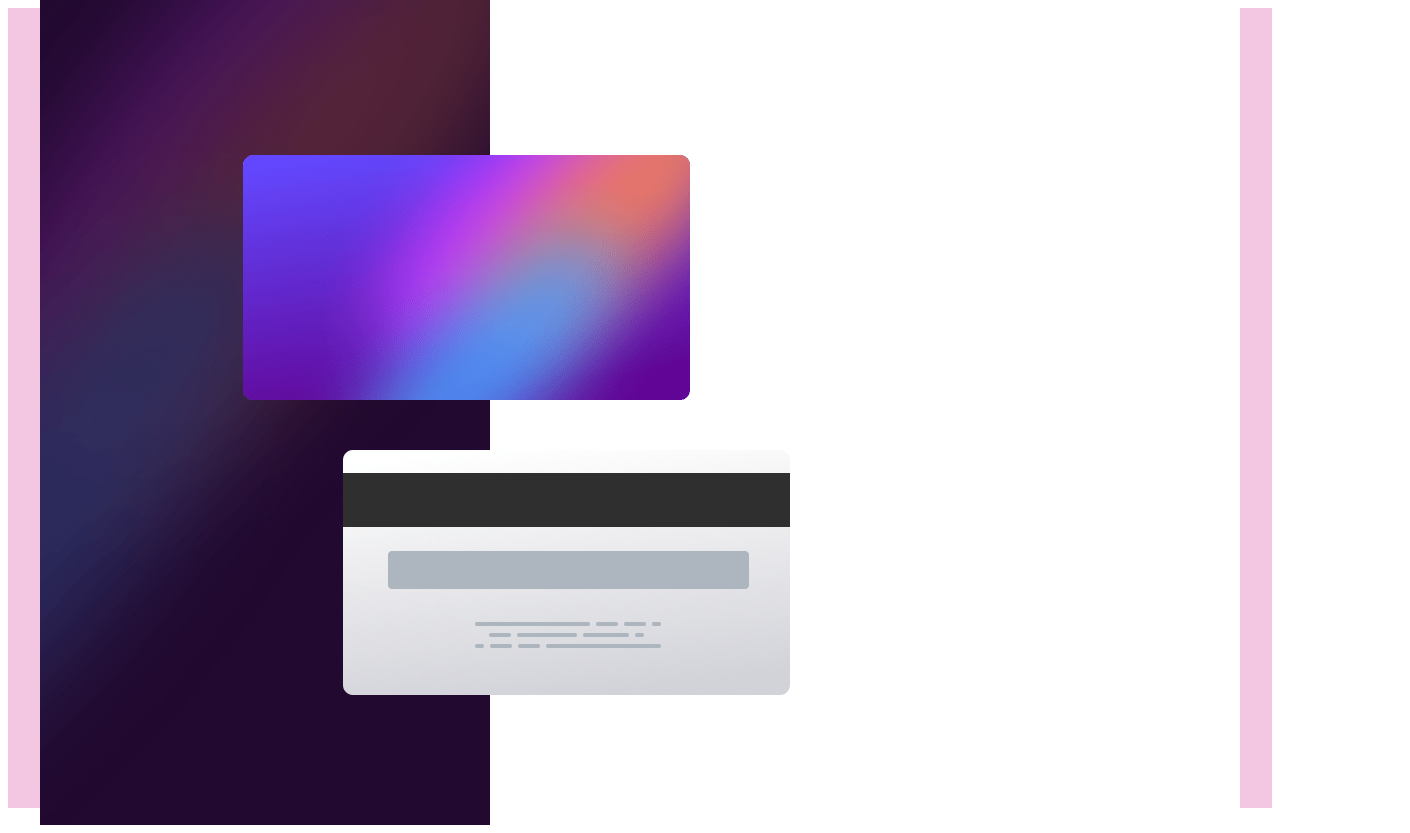
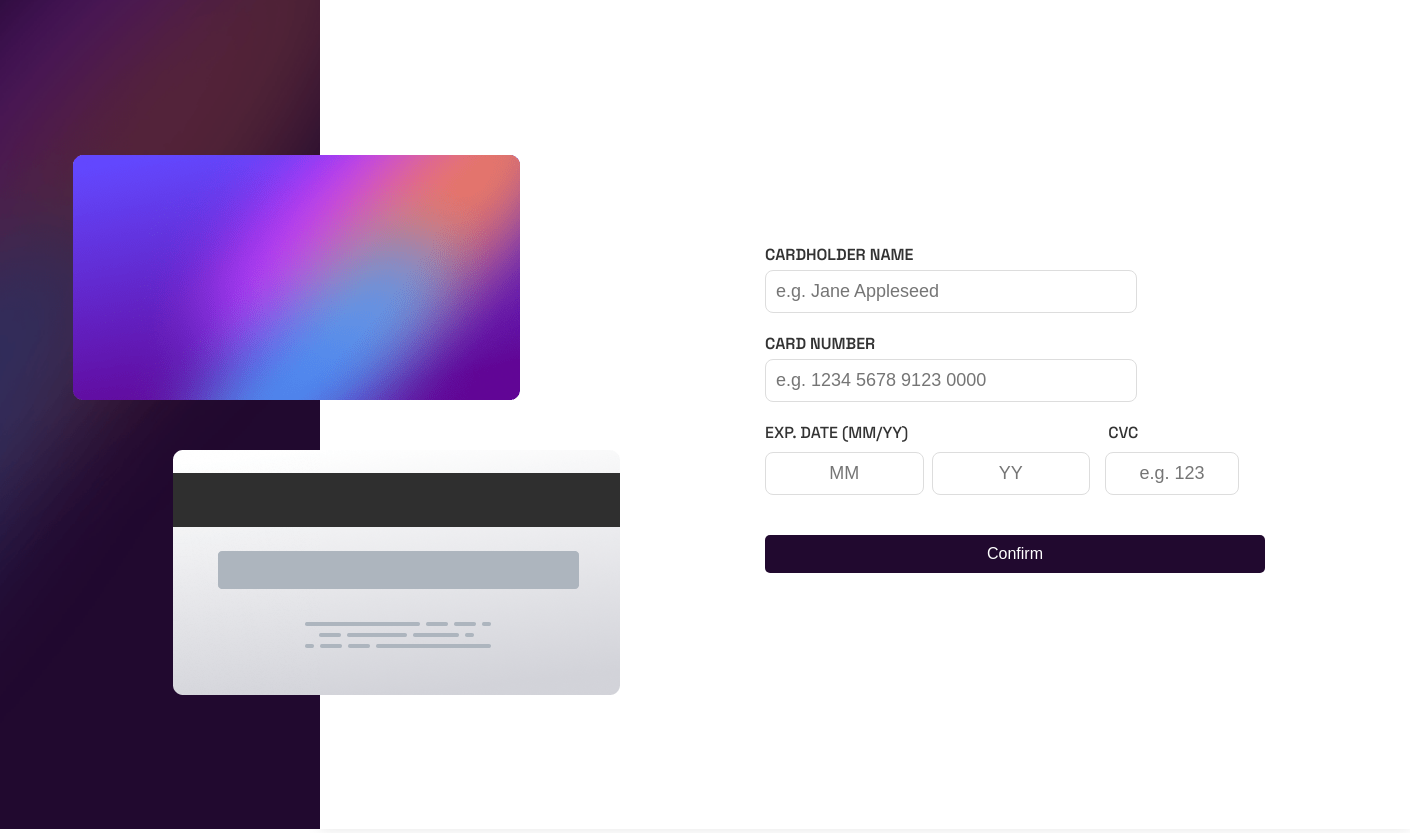
Before and after one commit to K1llaC0de/interactive-card-form, an Angular app: page / in a window 1280 px wide. Shown: the whole page, 1410 px wide, since content can reach past the window. Built offline with nearby package versions, Linux system fonts and the light colour scheme.

Commit message:
added form, fixed style

```diff
--- a/src/app/card/card.component.html
+++ b/src/app/card/card.component.html
@@ -2,11 +2,38 @@
   <div class="panel">
     <div class="panel panel-white">
       <div class="left-panel">
-        <img src="/bg-main-desktop.png" width="450px" />
+        <img src="/bg-main-desktop.png" width="450px" height="100%" />
         <img src="/cardBack.png" class="card-back" />
         <img src="/cardFront.png" class="card-front" />
       </div>
-      <div class="image-overlay"></div>
+      <div class="right-section">
+        <form class="card-form">
+          <div class="form-group">
+            <label for="cardholder-name">CARDHOLDER NAME</label>
+            <input type="text" id="cardholder-name" placeholder="e.g. Jane Appleseed">
+          </div>
+          <div class="form-group">
+            <label for="card-number">CARD NUMBER</label>
+            <input type="text" id="card-number" placeholder="e.g. 1234 5678 9123 0000">
+          </div>
+          <div class="form-group small-inputs">
+            <div class="exp-cvc-header">
+              <label for="exp-date">EXP. DATE (MM/YY)</label>
+              <label for="cvc" class="cvc-label">CVC</label>
+            </div>
+            <div class="exp-cvc-row">
+              <div class="exp-date">
+                <input type="text" placeholder="MM" class="input-mm">
+                <input type="text" placeholder="YY" class="input-yy">
+              </div>
+              <div class="cvc">
+                <input type="text" placeholder="e.g. 123" class="input-cvc">
+              </div>
+            </div>
+          </div>
+          <button type="submit" class="confirm-btn">Confirm</button>
+        </form>
+      </div>
     </div>
   </div>
 </div>
--- a/src/app/card/card.component.scss
+++ b/src/app/card/card.component.scss
@@ -66,8 +66,113 @@
 
   .panel-white {
     height: 100%;
-    width: 1200px;
+    width: 1540px;
     background-color: white;
     margin-left: 0;
   }
+
+  .right-section {
+    width: 60%;
+    padding-left: 300px;
+    background-color: white;
+    display: flex;
+    justify-content: center;
+    align-items: center;
+    box-shadow: 0 0 15px rgba(0, 0, 0, 0.1);
+  }
+
+  /* Formulario */
+  .card-form {
+    width: 500px;
+  }
+
+  .form-group {
+    margin-bottom: 20px;
+  }
+
+  .form-group label {
+    font-family: "SpaceGrotesk";
+    font-style: normal;
+    font-weight: 600;
+    color: #333;
+    margin-bottom: 5px;
+    display: block;
+  }
+
+  .form-group input {
+    width: 70%;
+    padding: 10px;
+    border: 1px solid #ddd;
+    border-radius: 8px;
+    font-size: 18px;
+  }
+
+  .small-inputs {
+    display: flex;
+    flex-direction: column;
+    gap: 5px;
+  }
+
+  .exp-cvc-header {
+    display: flex;
+    justify-content: flex-start;
+    gap: 200px;
+  }
+
+  .exp-cvc-header label {
+    font-family: 'SpaceGrotesk', sans-serif;
+    font-weight: 500;
+    margin-bottom: 4px;
+  }
+
+  .exp-cvc-row {
+    display: flex;
+    gap: 15px;
+  }
+
+  .exp-date {
+    display: flex;
+    gap: 8px;
+  }
+
+  .input-mm,
+  .input-yy {
+    width: 40px;
+    padding: 6px;
+    border: 1px solid #ddd;
+    border-radius: 5px;
+    font-size: 12px;
+    text-align: center;
+  }
+
+  .cvc {
+    display: flex;
+    flex-direction: column;
+    align-items: flex-start;
+  }
+
+  .input-cvc {
+    width: 50px;
+    padding: 6px;
+    border: 1px solid #ddd;
+    border-radius: 5px;
+    font-size: 12px;
+    text-align: center;
+  }
+
+  .confirm-btn {
+    width: 100%;
+    padding: 10px;
+    background-color: #21092f;
+    color: white;
+    border: none;
+    border-radius: 5px;
+    font-size: 16px;
+    cursor: pointer;
+    margin-top: 20px;
+  }
+
+  .confirm-btn:hover {
+    background-color: #3e2a5e;
+  }
 }
```
